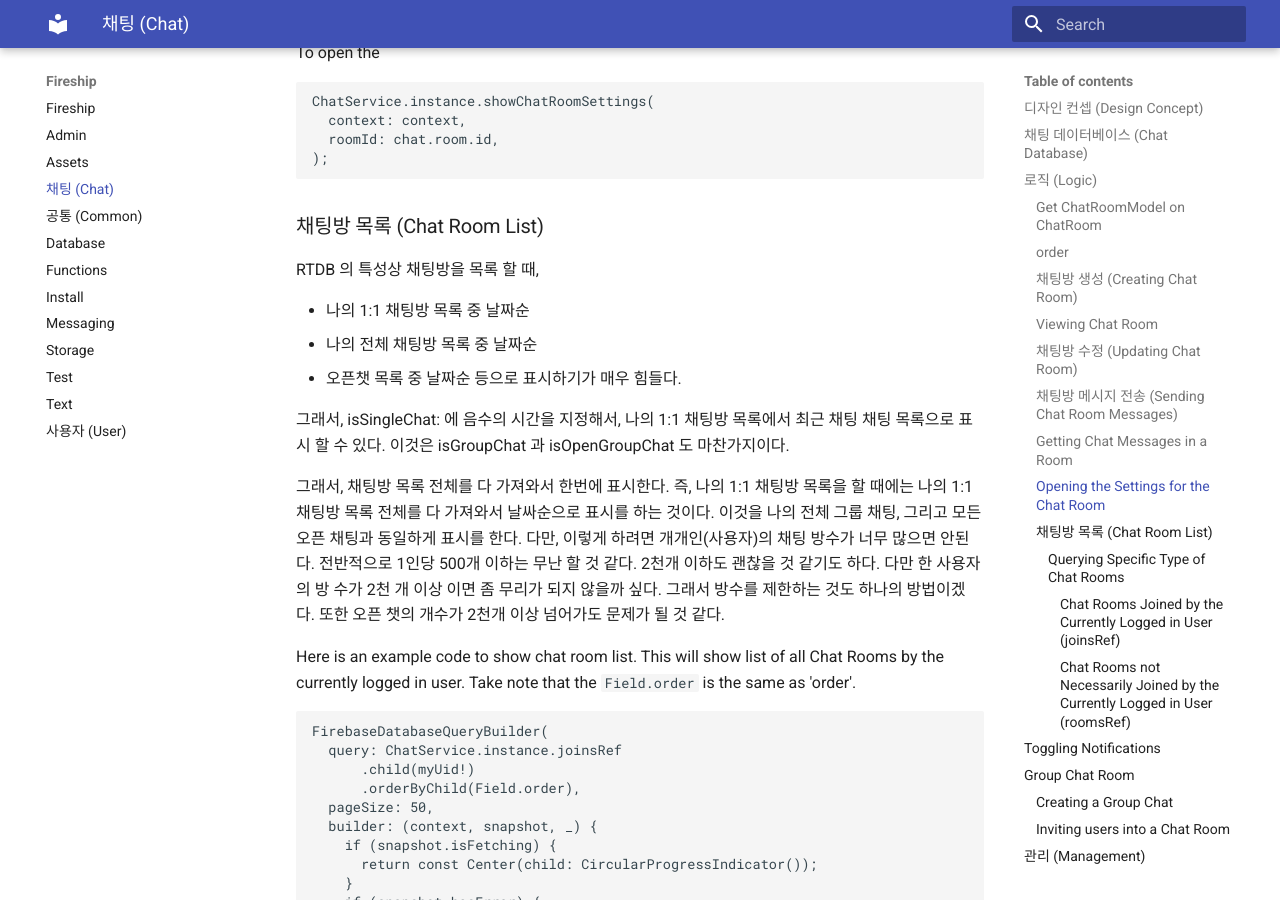
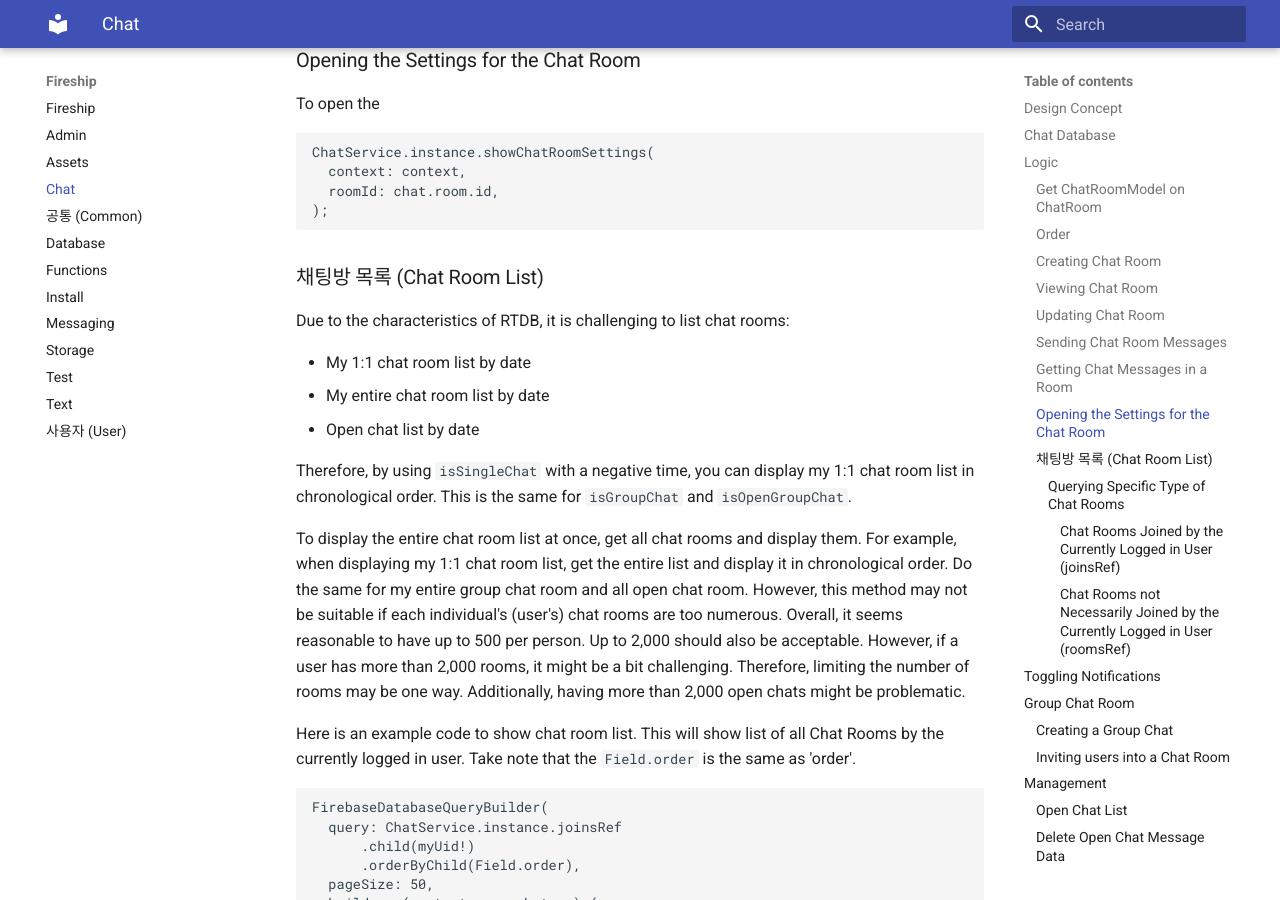
Before and after one commit to thruthesky/fireflutter, an MkDocs documentation site: the page built from docs/chat.md, in a window 1280 px wide and 900 px high, scrolled down 4029 px. Built offline with MkDocs 1.6.1 and Material for MkDocs 9.7.7, drawn with Linux system fonts in a browser that asks for light colours; some of the changed text lies outside the part shown.

Commit message:
chat mdd into english

````diff
--- a/docs/chat.md
+++ b/docs/chat.md
@@ -1,26 +1,26 @@
-# 채팅 (Chat)
+# Chat
 
-## 디자인 컨셉 (Design Concept)
+## Design Concept
 
-- 동시에 여러개의 채팅방을 열 수 있다 (You can open multiple chat rooms simultaneously).
+- You can open multiple chat rooms simultaneously.
 
-## 채팅 데이터베이스 (Chat Database)
+## Chat Database
 
-- `/chat-rooms` 에는 채팅방 정보를 저장한다 (stores information about chat rooms).
-- `/chat-messages` 에는 채팅 메시지가 저장된다 (stores chat messages).
-- `/chat-joins` 에는 누가 어떤 채팅방에 참여하고 있는지 관계를 나타낸다. `/chat-rooms` 와 `/chat-joins` 의 DB 구조가 매우 비슷하여 둘다 모두 `ChatRoomModel` 을 사용한다.
+- `/chat-rooms` stores information about chat rooms.
+- `/chat-messages` stores chat messages.
+- `/chat-joins` indicates who is participating in which chat room. Both `/chat-rooms` and `/chat-joins` use the `ChatRoomModel`.
 
-- `noOfUsers` 는 그룹 채팅방에 새로운 사용자가 join 또는 leave 할 때, `/chat-rooms` 에 업데이트되고,
+- `noOfUsers` is updated in `/chat-rooms` when a new user joins or leaves a group chat room,
 
-  - 메시지를 전송 할 때 `/chat-joins` 에 업데이트된다.
+  - and is updated in `/chat-joins` when a chat message is sent.
 
-- 채팅 메시지를 전송 할 때, text 에 URL 이 들어가 있으면, url preview 할 수 있는 정보를 추출하여, 해당 메시지의 아래의 필드들에 적절한 값을 저장한다.
-  - `previewUrl` - 해당 URL
-  - `previewTitle` - 제목
-  - `previewDescription` - 내용
-  - `previewImageUrl` - 사진
+- When sending a chat message, if the text contains a URL, information for previewing the URL is extracted. The appropriate values are stored in the following fields below the message:
+  - `previewUrl` - URL
+  - `previewTitle` - Title
+  - `previewDescription` - Description
+  - `previewImageUrl` - Image
 
-## 로직 (Logic)
+## Logic
 
 ### Get ChatRoomModel on ChatRoom
 
@@ -30,28 +30,28 @@
   - to show password input box based on the chat room settings,
   - etc
 
-### order
+### Order
 
 - Chat message order is sorted by the last message's `order` field.
   - It must have a smaller value than the previous message.
   - When you send a chat message programatically without `order`, the message may be shown at the top.
 
-### 채팅방 생성 (Creating Chat Room)
+### Creating Chat Room
 
-간단하게 채팅방을 생성하는 방법은 아래와 같다.
+A simple way to create a chat room is as follows:
 
 ```dart
 ChatModel chat = ChatModel(room: ChatRoomModel.fromRoomdId('all'))..join();
 ChatMessageListView(chat: chat);
 ```
 
-ChatModel 만드는 것 만으로 채팅방이 만들어지지 않는다. 그래서 join() 을 추가적으로 호출한다.
+Creating a `ChatModel` alone does not create the chat room. Therefore, `join()` is called additionally.
 
-`join()` 을 호출하면, `/chat-rooms/all/users` 에 `{[uid]: true}` 가 생성된다.
+When join() is called, {[uid]: true} is created in /chat-rooms/all/users.
 
-그리고 `ChatMessageListView` 위젯을 화면에 표시하면, 내부적으로 `ChatMessageListView::initState() -> ChatModel::resetNewMessage()` 에서 RTDB `chat-joins/all` 에 `{order: 0}` 을 저장한다.
+And when the `ChatMessageListView` widget is displayed on the screen, it internally saves `{order: 0}` in RTDB `chat-joins/all` in `ChatMessageListView::initState() -> ChatModel::resetNewMessage()`.
 
-그러나, 미리 만들어져 있는 `ChatService.instance.showChatRoomCreate()` 함수를 사용하면 보다 쉽게 채팅방을 생성 할 수 있다. 커스텀 디자인을 하고 싶다면, `DefaultChatRoomEditDialog` 를 복사해서 수정하면 된다.
+However, if you want to create a chat room more easily, you can use the pre-made `ChatService.instance.showChatRoomCreate()` function. If you want to customize the design, you can copy and modify `DefaultChatRoomEditDialog`.
 
 ### Viewing Chat Room
 
@@ -73,13 +73,13 @@ ChatRoomModel chatRoom = ChatRoomModel.fromSnapshot(dataSnapshot);
 ChatRoom(room: chatRoom);
 ```
 
-### 채팅방 수정 (Updating Chat Room)
+### Updating Chat Room
 
-채팅방 수정은 `ChatService.instance.showChatRoomSettings(roomId: ...)` 를 호출하면 되며, 채팅방 생성과 같은 위젯인 `DefaultChatRoomEditDialog` 를 사용한다.
+To update a chat room, call `ChatService.instance.showChatRoomSettings(roomId: ...)`, and use the `DefaultChatRoomEditDialog` widget, which is the same widget used for creating a chat room.
 
-채팅방을 수정 할 때에는 추가적으로 인증 회원, 성별을 지정 할 수 있다. `gender` 에 `M` 또는 `F` 의 값이 지정되면, 해당 성별의 회원만 접속(채탕방 입장)이 가능하다. `verified` 의 경우, 남/녀 상관없이, 인증된 사용자 이면 접속 할 수 있다. 참고로 인증 회원과 성별은 회원 정보를 참고한다.
+When updating a chat room, you can optionally specify authenticated members and gender. If the `gender` has a value of `M` or `F`, only members of that gender can access (enter) the room. For `verified`, regardless of gender, if the user is verified, they can access the room. Note that authenticated members and gender refer to user information.
 
-### 채팅방 메시지 전송 (Sending Chat Room Messages)
+### Sending Chat Room Messages
 
 To send Chat message into a room, `ChatMessageInputBox()` can be used as Input box.
 
@@ -179,18 +179,15 @@ ChatService.instance.showChatRoomSettings(
 
 ### 채팅방 목록 (Chat Room List)
 
-RTDB 의 특성상 채팅방을 목록 할 때,
+Due to the characteristics of RTDB, it is challenging to list chat rooms:
 
-- 나의 1:1 채팅방 목록 중 날짜순
-- 나의 전체 채팅방 목록 중 날짜순
-- 오픈챗 목록 중 날짜순
-  등으로 표시하기가 매우 힘들다.
+- My 1:1 chat room list by date
+- My entire chat room list by date
+- Open chat list by date
 
-그래서, isSingleChat: 에 음수의 시간을 지정해서, 나의 1:1 채팅방 목록에서 최근 채팅 채팅 목록으로 표시 할 수 있다.
-이것은 isGroupChat 과 isOpenGroupChat 도 마찬가지이다.
+Therefore, by using `isSingleChat` with a negative time, you can display my 1:1 chat room list in chronological order. This is the same for `isGroupChat` and `isOpenGroupChat`.
 
-그래서, 채팅방 목록 전체를 다 가져와서 한번에 표시한다. 즉, 나의 1:1 채팅방 목록을 할 때에는 나의 1:1 채팅방 목록 전체를 다 가져와서 날싸순으로 표시를 하는 것이다. 이것을 나의 전체 그룹 채팅, 그리고 모든 오픈 채팅과 동일하게 표시를 한다.
-다만, 이렇게 하려면 개개인(사용자)의 채팅 방수가 너무 많으면 안된다. 전반적으로 1인당 500개 이하는 무난 할 것 같다. 2천개 이하도 괜찮을 것 같기도 하다. 다만 한 사용자의 방 수가 2천 개 이상 이면 좀 무리가 되지 않을까 싶다. 그래서 방수를 제한하는 것도 하나의 방법이겠다. 또한 오픈 챗의 개수가 2천개 이상 넘어가도 문제가 될 것 같다.
+To display the entire chat room list at once, get all chat rooms and display them. For example, when displaying my 1:1 chat room list, get the entire list and display it in chronological order. Do the same for my entire group chat room and all open chat room. However, this method may not be suitable if each individual's (user's) chat rooms are too numerous. Overall, it seems reasonable to have up to 500 per person. Up to 2,000 should also be acceptable. However, if a user has more than 2,000 rooms, it might be a bit challenging. Therefore, limiting the number of rooms may be one way. Additionally, having more than 2,000 open chats might be problematic.
 
 Here is an example code to show chat room list. This will show list of all Chat Rooms by the currently logged in user. Take note that the `Field.order` is the same as 'order'.
 
@@ -378,12 +375,14 @@ class CustomChatRoomInviteScreen extends StatelessWidget {
 }
 ```
 
-<!-- TODO review 4 -->
+## Management
 
-## 관리 (Management)
+- You can use the default admin screen. Just call `AdminService.instance.showDashboard()`.
 
-- 기본 관리자 화면을 사용하면 된다. `AdminService.instance.showDashboard()` 를 호출하면 된다.
+### Open Chat List
 
-### 오픈 챗 목록 (Open Chat List)
+<!-- TODO -->
 
-### 오픈 챗 메시지 데이터 삭제 (Delete Open Chat Message Data)
+### Delete Open Chat Message Data
+
+<!-- TODO -->
````
Also changed, not shown: docs/assets.md (+0 -1 lines).
